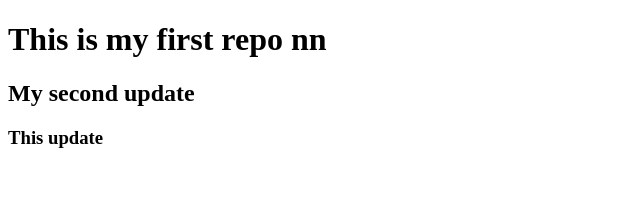
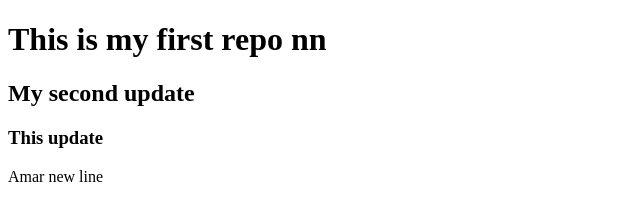
Before and after one commit to Mizan-coders/my-first-repo, a plain HTML site: page index.html in a window 1280 px wide. Shown: the whole page, without its empty margins (0-640 px from the left). Drawn offline with Linux system fonts and the light colour scheme.

Commit message:
new added

```diff
--- a/index.html
+++ b/index.html
@@ -10,5 +10,6 @@
     <h1>This is my first repo nn</h1>
     <h2>My second update</h2>
     <h3>This update</h3>
+    <p>Amar new line</p>
 </body>
 </html>
```
